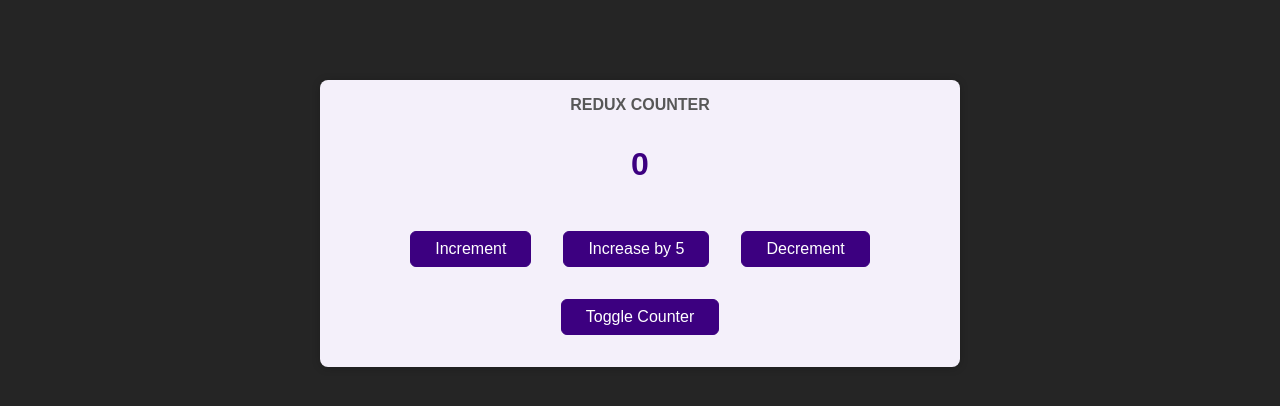
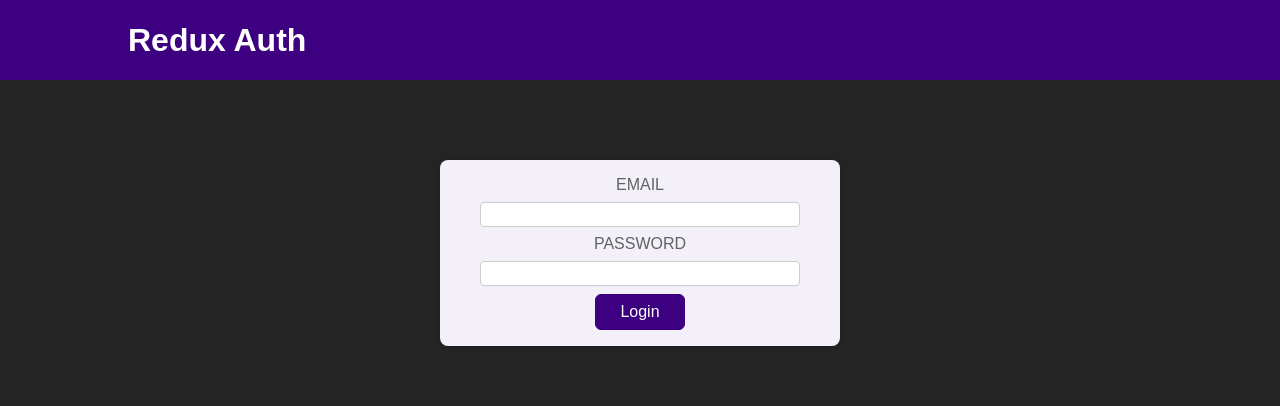
Before and after one commit to SwarajKaran/react-redux, a React (Create React App) app: page / in a window 1280 px wide. Shown: the top 406 px of the page. Built offline with nearby package versions, Linux system fonts and the light colour scheme.

Commit message:
Add Authentication along with other components

```diff
--- a/src/App.js
+++ b/src/App.js
@@ -1,7 +1,19 @@
 import Counter from './components/Counter';
+import Header from './components/Header';
+import Auth from './components/Auth';
+import UserProfile from './components/UserProfile';
+import { useSelector } from 'react-redux';
 
 function App() {
-  return <Counter />;
+  const isAuth = useSelector((state) => state.auth.isAuthenticated);
+  return (
+    <>
+      <Header />
+      {!isAuth && <Auth />}
+      {isAuth && <UserProfile />}
+      {isAuth && <Counter />}
+    </>
+  );
 }
 
 export default App;
--- a/src/components/Auth.js
+++ b/src/components/Auth.js
@@ -1,17 +1,30 @@
+import { useRef } from 'react';
+import { useDispatch } from 'react-redux';
+import { authActions } from '../store';
 import classes from './Auth.module.css';
 
 const Auth = () => {
+  const emailRef = useRef('');
+  const passRef = useRef('');
+
+  const dispatch = useDispatch();
+  const onSubmitHandler = (event) => {
+    event.preventDefault();
+    const isEmailValid = emailRef.current.value.trim().includes('@');
+    const isPasswordValid = passRef.current.value.length > 6;
+    isEmailValid && isPasswordValid && dispatch(authActions.login());
+  };
   return (
     <main className={classes.auth}>
       <section>
-        <form>
+        <form onSubmit={onSubmitHandler}>
           <div className={classes.control}>
-            <label htmlFor='email'>Email</label>
-            <input type='email' id='email' />
+            <label htmlFor="email">Email</label>
+            <input type="email" id="email" ref={emailRef} />
           </div>
           <div className={classes.control}>
-            <label htmlFor='password'>Password</label>
-            <input type='password' id='password' />
+            <label htmlFor="password">Password</label>
+            <input type="password" id="password" ref={passRef} />
           </div>
           <button>Login</button>
         </form>
--- a/src/components/Counter.js
+++ b/src/components/Counter.js
@@ -4,8 +4,9 @@ import classes from './Counter.module.css';
 
 const Counter = () => {
   const dispatch = useDispatch();
-  const counter = useSelector((state) => state.counter);
-  const show = useSelector((state) => state.showCounter);
+  const counter = useSelector((state) => state.counter.counter);
+  const show = useSelector((state) => state.counter.showCounter);
+  console.log(`Counter: ${counter}`);
   const incrementHandler = () => {
     // dispatch({ type: 'INCR' });
     dispatch(counterActions.increment());
--- a/src/components/Header.js
+++ b/src/components/Header.js
@@ -1,22 +1,31 @@
+import { useDispatch, useSelector } from 'react-redux';
+import { authActions } from '../store';
 import classes from './Header.module.css';
 
 const Header = () => {
+  const dispatch = useDispatch();
+  const onClickHandler = () => {
+    dispatch(authActions.logout());
+  };
+  const isAuth = useSelector((state) => state.auth.isAuthenticated);
   return (
     <header className={classes.header}>
       <h1>Redux Auth</h1>
+      {isAuth && (
         <nav>
           <ul>
             <li>
-            <a href='/'>My Products</a>
+              <a href="/">My Products</a>
             </li>
             <li>
-            <a href='/'>My Sales</a>
+              <a href="/">My Sales</a>
             </li>
             <li>
-            <button>Logout</button>
+              <button onClick={onClickHandler}>Logout</button>
             </li>
           </ul>
         </nav>
+      )}
     </header>
   );
 };
--- a/src/store/index.js
+++ b/src/store/index.js
@@ -1,8 +1,8 @@
 import { createSlice, configureStore } from '@reduxjs/toolkit';
-const initialState = { counter: 0, showCounter: true };
+const initialCounterState = { counter: 0, showCounter: true };
 const counterSlice = createSlice({
   name: 'counter',
-  initialState,
+  initialState: initialCounterState,
   reducers: {
     increment(state) {
       state.counter++;
@@ -15,6 +15,19 @@ const counterSlice = createSlice({
     },
     toggleCounter(state) {
       state.showCounter = !state.showCounter;
+    },
+  },
+});
+const initialAuthState = { isAuthenticated: false };
+const authSlice = createSlice({
+  name: 'authentication',
+  initialState: initialAuthState,
+  reducers: {
+    login(state) {
+      state.isAuthenticated = true;
+    },
+    logout(state) {
+      state.isAuthenticated = false;
     },
   },
 });
@@ -45,11 +58,12 @@ const counterSlice = createSlice({
 //   }
 //   return state;
 // };
-// const store = createStore(counterSlice.reducer);
+// const store = createStore(counterReducer);
 const store = configureStore({
-  reducer: counterSlice.reducer,
+  reducer: { counter: counterSlice.reducer, auth: authSlice.reducer },
 });
 export const counterActions = counterSlice.actions;
+export const authActions = authSlice.actions;
 export default store;
 // const counterSubscriber = () => {
 //   const latestState = store.getState();
```
Lines whose indentation alone changed are shown as unchanged.
